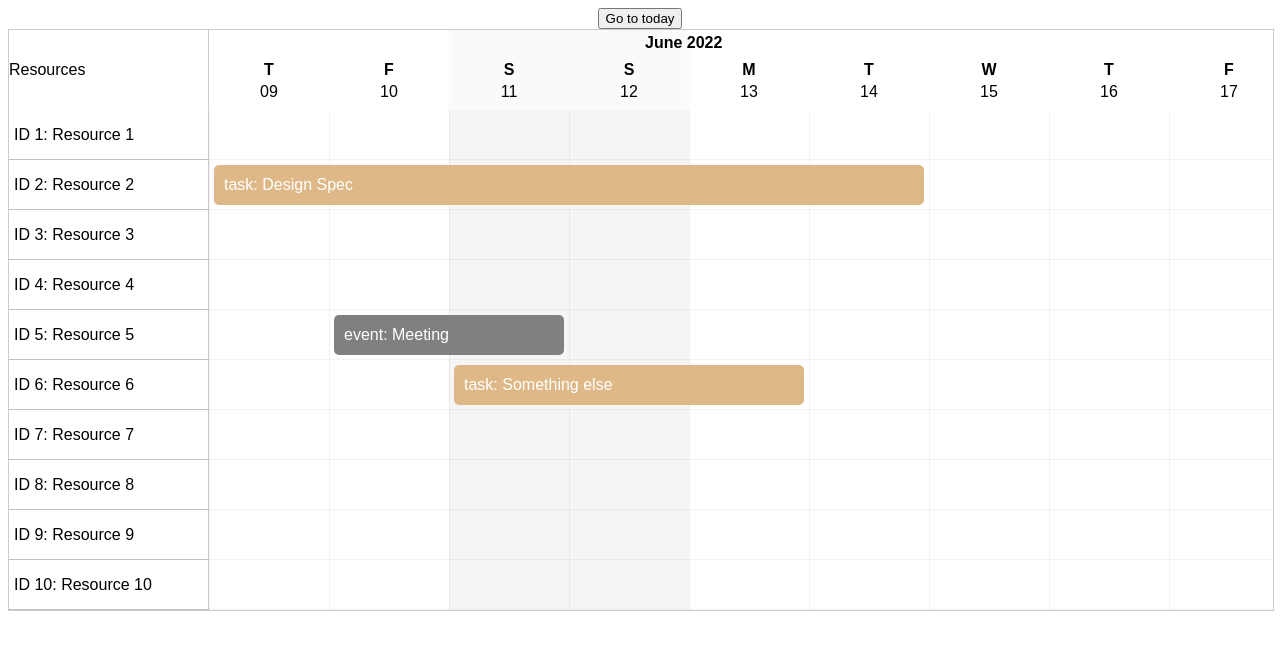
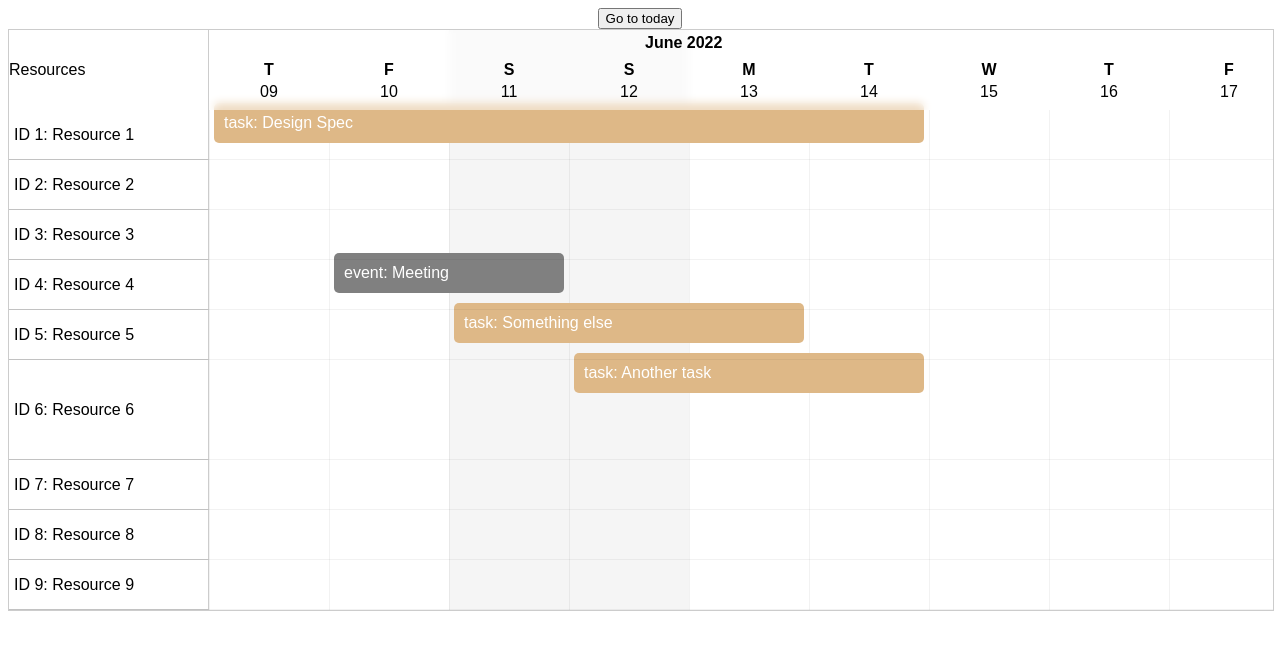
Before and after one commit to tjFogarty/vue-timeline, a Vue app: page / in a window 1280 px wide. Shown: the top 650 px of the page. Built offline with nearby package versions, Linux system fonts and the light colour scheme.

Commit message:
Stack events (needs a lot of cleanup)

```diff
--- a/package.json
+++ b/package.json
@@ -8,12 +8,12 @@
     "preview": "vite preview"
   },
   "dependencies": {
-    "@vueuse/core": "^9.1.0",
+    "@vueuse/core": "^9.1.1",
     "luxon": "^3.0.1",
     "vue": "^3.2.37"
   },
   "devDependencies": {
     "@vitejs/plugin-vue": "^3.0.3",
-    "vite": "^3.0.8"
+    "vite": "^3.0.9"
   }
 }
--- a/src/App.vue
+++ b/src/App.vue
@@ -38,6 +38,7 @@ const events = ref([
   { id: 1, name: 'Meeting', type: 'event', startDate: new DateTime(today).plus({ days: 1 }).toFormat('y-MM-dd'), endDate: new DateTime(today).plus({ days: 2 }).toFormat('y-MM-dd'), resourceId: 5 },
   { id: 2, name: 'Design Spec', type: 'task', startDate: new DateTime(today).toFormat('y-MM-dd'), endDate: new DateTime(today).plus({ days: 5 }).toFormat('y-MM-dd'), resourceId: 2 },
   { id: 3, name: 'Something else', type: 'task', startDate: new DateTime(today).plus({ days: 2 }).toFormat('y-MM-dd'), endDate: new DateTime(today).plus({ days: 4 }).toFormat('y-MM-dd'), resourceId: 6 },
+  { id: 4, name: 'Another task', type: 'task', startDate: new DateTime(today).plus({ days: 3 }).toFormat('y-MM-dd'), endDate: new DateTime(today).plus({ days: 5 }).toFormat('y-MM-dd'), resourceId: 6 },
 ]);
 
 function handleCreateEvent(newEvent) {
--- a/src/components/TimelineView/components/Event.vue
+++ b/src/components/TimelineView/components/Event.vue
@@ -1,6 +1,7 @@
 <template>
   <div tabindex="-1" class="event" :style="positionStyles" ref="target" @mousedown.prevent="handleStartDrag" @mouseup="handleStopDrag" :class="{
-    'is-dragging': isDragging
+    'is-dragging': isDragging,
+    'is-visible': targetIsVisible
   }">
     <slot v-if="targetIsVisible" name="event" v-bind="{ item: data }">{{ data.name }}</slot>
   </div>
@@ -72,8 +73,13 @@ function handleStopDrag(e) {
   height: v-bind(resourceHeightPx);
   transform: var(--transform);
   width: var(--width);
-  transition: transform ease 0.1s;
   cursor: grab;
+  opacity: 0;
+  transition: transform ease 0.1s, opacity ease 0.2s;
+}
+
+.event.is-visible {
+  opacity: 1;
 }
 
 .event.is-dragging {
--- /dev/null
+++ b/src/components/TimelineView/components/ResourceItem.vue
@@ -0,0 +1,33 @@
+<template>
+<li ref="el">
+  <slot />
+</li>
+</template>
+
+<script setup>
+import { ref, onMounted } from 'vue';
+import { useMutationObserver } from '@vueuse/core';
+import { useCurrentTimeline } from '../composables/useTimeline';
+
+const props = defineProps({
+  resourceId: {
+    type: Number,
+    required: true,
+  }
+})
+
+const { setResourceTopPosition } = useCurrentTimeline();
+const el = ref(null);
+
+function saveTopPosition() {
+  setResourceTopPosition(props.resourceId, el.value.offsetTop);
+}
+
+onMounted(() => {
+  saveTopPosition();
+  useMutationObserver(el, () => {
+    saveTopPosition();
+  }, { attributes: true });
+})
+
+</script>
--- a/src/components/TimelineView/components/Resources.vue
+++ b/src/components/TimelineView/components/Resources.vue
@@ -4,24 +4,32 @@
       Resources
     </div>
     <ul class="resource-list">
-      <li v-for="resource in resources" :key="resource.id" class="resource-item">
+      <ResourceItem v-for="resource in resources" :key="resource.id" class="resource-item" :resourceId="resource.id" :style="{
+        '--item-height': getResourceHeight(resource.id)
+      }">
         <slot name="resource" v-bind="{ item: resource }" />
-      </li>
+      </ResourceItem>
     </ul>
   </div>
 </template>
 
 <script setup>
 import { computed } from 'vue';
+import ResourceItem from './ResourceItem.vue';
 import { useCurrentTimeline } from '../composables/useTimeline';
 
-const { timelineWidth, resources, resourceWidth, resourceHeight, headerHeight } = useCurrentTimeline();
+const { overlaps, timelineWidth, resources, resourceWidth, resourceHeight, headerHeight } = useCurrentTimeline();
+
+function getResourceHeight(id) {
+  if (!overlaps.value[id]) {
+    return `${resourceHeight}px`;
+  }
+
+  return `${overlaps.value[id].overlapCount * resourceHeight}px`;
+}
 
 const resourceWidthPx = computed(() => {
   return `${resourceWidth}px`;
-});
-const resourceHeightPx = computed(() => {
-  return `${resourceHeight}px`;
 });
 const headerHeightPx = computed(() => {
   return `${headerHeight}px`;
@@ -57,7 +65,7 @@ const headerHeightPx = computed(() => {
 
 .resource-item {
   position: relative;
-  height: v-bind(resourceHeightPx);
+  height: var(--item-height);
 }
 
 .resource-item:after {
--- a/src/components/TimelineView/composables/useTimeline.js
+++ b/src/components/TimelineView/composables/useTimeline.js
@@ -1,4 +1,4 @@
-import { onMounted, onUnmounted, nextTick, computed, provide, shallowRef, inject } from 'vue';
+import { onMounted, onUnmounted, nextTick, computed, provide, shallowRef, ref, inject } from 'vue';
 import { useThrottleFn } from '@vueuse/core';
 import { DateTime } from 'luxon';
 
@@ -22,6 +22,7 @@ export default function useTimeline({
   const hoveredDate = shallowRef(null);
   const startDate = shallowRef(startOfLastMonth);
   const endDate = shallowRef(endOfNextMonth);
+  const resourcePositions = ref({});
   const isMoving = computed(() => isMovingForwards.value || isMovingBackwards.value);
   const dates = computed(() => {
     let start = new DateTime(startDate.value);
@@ -54,15 +55,6 @@ export default function useTimeline({
 
     return positions;
   });
-  const resourcePositions = computed(() => {
-    const positions = {};
-
-    resources.forEach((resource, index) => {
-      positions[resource.id] = headerHeight + (index * resourceHeight);
-    });
-
-    return positions;
-  });
   const timelineWidth = computed(() => {
     return (dates.value.length * columnWidth) + resourceWidth;
   });
@@ -84,10 +76,49 @@ export default function useTimeline({
 
     return weekends;
   });
+  const eventsGroupedByResource = computed(() => {
+    const grouped = {};
+
+    resources.forEach((r) => {
+      const resourceEvents = events.filter((e) => e.resourceId === r.id).sort((a, b) => {
+        return a.startDate - b.startDate;
+      });
+
+      if (resourceEvents.length) {
+        grouped[r.id] = resourceEvents;
+      }
+    });
+
+    return grouped;
+  });
+  const overlaps = computed(() => {
+    const overlaps = {};
+
+    Object.keys(eventsGroupedByResource.value).forEach((resourceId) => {
+      const events = eventsGroupedByResource.value[resourceId];
+      let overlapCount = 1;
+      overlaps[resourceId] = {};
+
+      for (let i = 1; i < events.length; i++) {
+        const eventA = events[i];
+        const eventB = events[i - 1];
+
+        overlaps[resourceId][eventA.id] = {};
+
+        if (eventB.endDate > eventA.startDate) {
+          overlapCount += 1;
+          overlaps[resourceId][eventA.id].position = overlapCount;
+        }
+      }
+
+      overlaps[resourceId].overlapCount = overlapCount;
+    });
+
+    return overlaps;
+  });
   const eventPositions = computed(() => {
     const positions = {};
     events.forEach((event) => {
-      // find left pos based on date
       const start = DateTime.fromFormat(event.startDate, 'y-MM-dd');
       const end = DateTime.fromFormat(event.endDate, 'y-MM-dd');
 
@@ -98,8 +129,9 @@ export default function useTimeline({
       const dateIndex = dates.value.findIndex((d) => d.hasSame(start, 'day'));
 
       if (dateIndex !== -1) {
+        const overlapPosition = overlaps.value[event.resourceId][event.id]?.position || 1;
         const leftPos = datePositions.value[event.startDate];
-        const topPos = resourcePositions.value[event.resourceId];
+        const topPos = resourcePositions.value[event.resourceId] + ((overlapPosition - 1) * resourceHeight);
         const { days } = end.diff(start, 'days').toObject();
 
         positions[event.id] = {
@@ -190,6 +222,10 @@ export default function useTimeline({
     e.preventDefault();
   }
 
+  function setResourceTopPosition(id, top) {
+    resourcePositions.value[id] = top;
+  }
+
   onMounted(() => {
     container.value.addEventListener('mousemove', throttledHandleMouseMove, { passive: true });
     container.value.addEventListener('scroll', throttledHandleScroll, { passive: true });
@@ -223,6 +259,8 @@ export default function useTimeline({
     headerHeight,
     hoveredDate,
     hoveredResourceId,
+    overlaps,
+    setResourceTopPosition,
   };
 }
 
```
Also changed, not shown: 1 other file (tests, documents, lock files or other folders).
